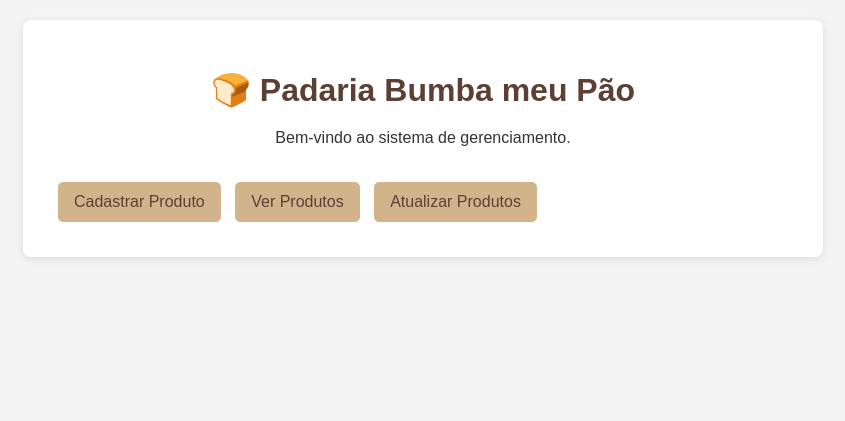
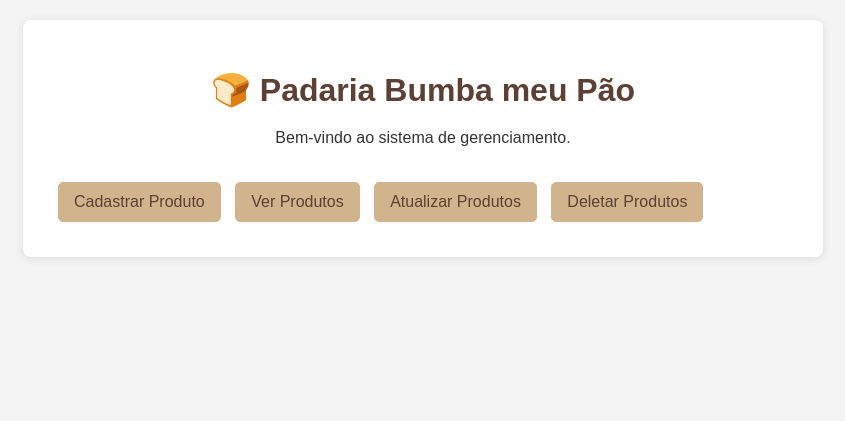
Before and after one commit to andrielrib/atividade_padaria, a PHP site: page / in a window 1280 px wide. Shown: the top 421 px of the page, without its empty margins (217-1062 px from the left). Run offline with PHP 8.4, Linux system fonts and the light colour scheme.

Commit message:
add - deletar

```diff
--- a/index.php
+++ b/index.php
@@ -14,6 +14,8 @@
     <a class="btn" href="php/create.php">Cadastrar Produto</a>
     <a class="btn" href="php/read.php">Ver Produtos</a>
     <a class="btn" href="php/read.php">Atualizar Produtos</a>
+    <a class="btn" href="php/delete.php">Deletar Produtos</a>
+
 </div>
 
 </body>
```
